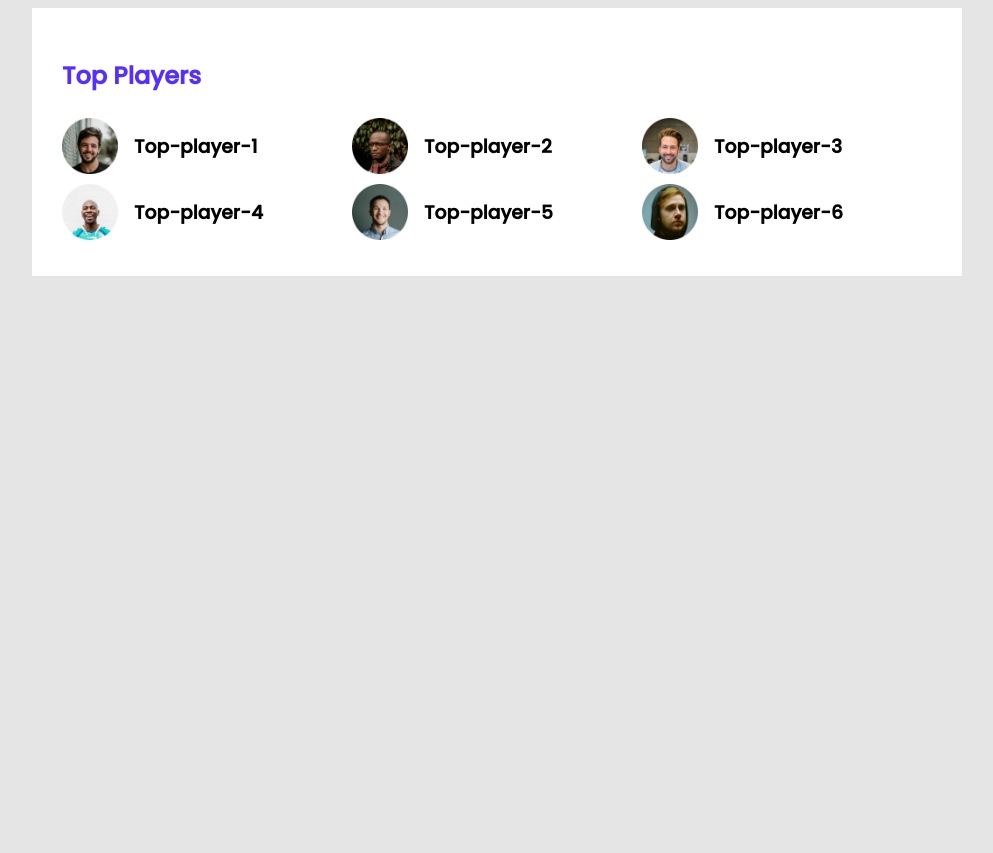
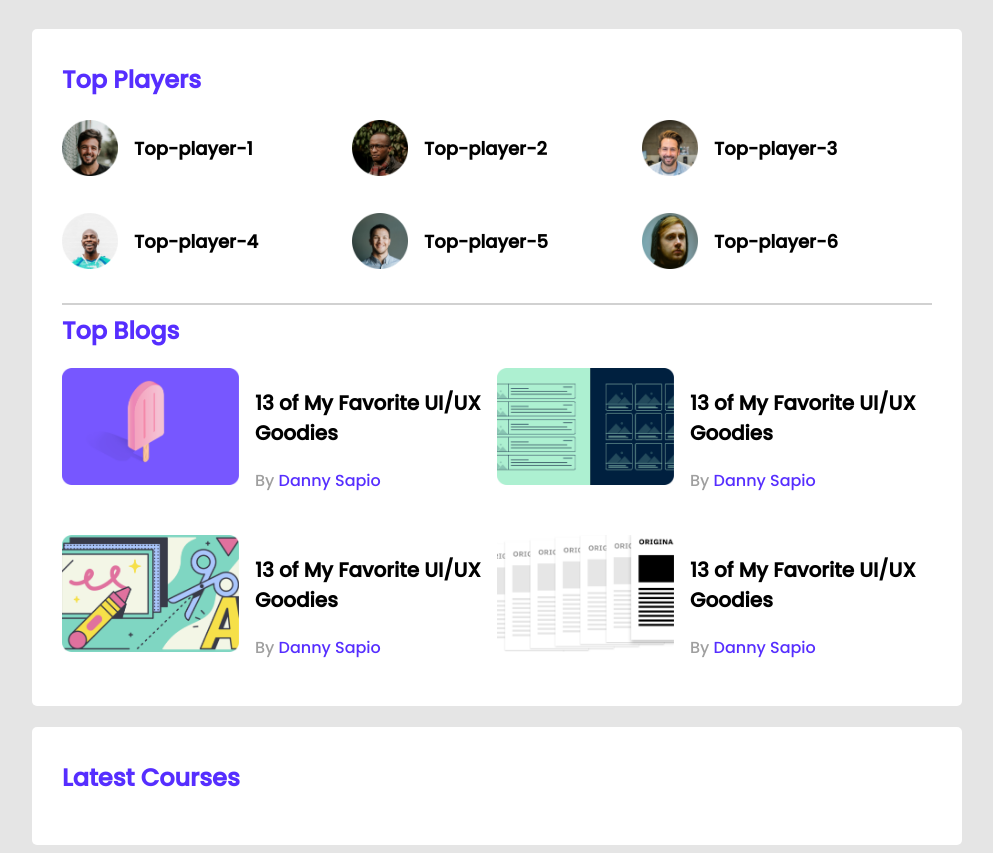
Before and after one commit to Arafat817/leader-board-css3, a plain HTML site: page index.html in a window 1280 px wide. Shown: the whole page, without its empty margins (143-1136 px from the left). Before the commit the page ends 800 px from the top, so only its background shows below. Drawn offline with Linux system fonts and the light colour scheme.

Commit message:
css new file add

```diff
--- a/index.html
+++ b/index.html
@@ -46,6 +46,56 @@
                   </div>
               </div>
             </div>
+            <hr>
+            <div class="top-blogs">
+               <h2 class="section-title">Top Blogs</h2>
+               <div class="blogs">
+                  <article class="blog">
+                    <div class="thumbnail">
+                        <img src="images/blogs/blog-1.png" alt="">
+                    </div>
+                    <div class="blog-info">
+                        <h3 class="blog-title">13 of My Favorite
+                            UI/UX Goodies</h3>
+                            <p class="blog-author">By <a href="">Danny Sapio</a></p>
+                    </div>
+                  </article>
+                  <article class="blog">
+                    <div class="thumbnail">
+                        <img src="images/blogs/blog-2.png" alt="">
+                    </div>
+                    <div class="blog-info">
+                        <h3 class="blog-title">13 of My Favorite
+                            UI/UX Goodies</h3>
+                            <p class="blog-author">By <a href="">Danny Sapio</a></p>
+                    </div>
+                  </article>
+                  <article class="blog">
+                    <div class="thumbnail">
+                        <img src="images/blogs/blog-3.png" alt="">
+                    </div>
+                    <div class="blog-info">
+                        <h3 class="blog-title">13 of My Favorite
+                            UI/UX Goodies</h3>
+                            <p class="blog-author">By <a href="">Danny Sapio</a></p>
+                    </div>
+                  </article>
+                  <article class="blog">
+                    <div class="thumbnail">
+                        <img src="images/blogs/blog-4.png" alt="">
+                    </div>
+                    <div class="blog-info">
+                        <h3 class="blog-title">13 of My Favorite
+                            UI/UX Goodies</h3>
+                            <p class="blog-author">By <a href="">Danny Sapio</a></p>
+                    </div>
+                  </article>
+               </div>
+            </div>
+        </section>
+        <!-- latest courses -->
+        <section class="container">
+            <h2 class="section-title">Latest Courses</h2>
         </section>
     </main>
 </body>
--- a/styles/styles.css
+++ b/styles/styles.css
@@ -1,35 +1,87 @@
 /* font */
 @import url('https://fonts.googleapis.com/css2?family=Open+Sans&family=Poppins:wght@500&display=swap');
-body{
+
+body {
     font-family: 'Poppins', sans-serif;
     background-color: #E5E5E5;
 }
-main{
+
+main {
     display: flex;
-    justify-content: center;
+    flex-direction: column;
+    align-items: center;
 }
-.container{
+
+.container {
     background-color: #FFFFFF;
     width: 870px;
     padding: 30px;
+    margin-top: 21px;
+    border-radius: 5px;
 }
+
+hr {
+    border: 1px solid #D1D1D1;
+}
+
 /* top players styles */
-.section-title{
+.top-players {
+    margin-bottom: 30px;
+}
+
+.section-title {
     color: #562EFF;
     font-size: 24px;
+    margin-top: 3px;
 }
-.players{
+
+.players {
     display: grid;
     grid-template-columns: repeat(3, 1fr);
+    /* grid-templates-columns: 1fr 1fr 1fr; */
+    grid-row-gap: 30px;
 }
-.player{
+
+.player {
     display: flex;
     align-items: center;
 }
-.player img{
+
+.player img {
     width: 56px;
     height: 56px;
 }
-.player-name{
+
+.player-name {
+    margin-left: 16px;
+    font-size: 18px;
+}
+
+/* top blogs styles */
+.blogs{
+    display: grid;
+    grid-template-columns: repeat(2, 1fr);
+    grid-row-gap: 26px;
+}
+.blog{
+    display: flex;
+}
+.blog .thumbnail img {
+    width: 177px;
+    height: 117px;
+}
+.blog-info{
     margin-left: 16px;
 }
+.blog-title{
+    font-size: 20px;
+}
+.blog-author{
+    color: #9F9F9F;
+    font-size: 16px;
+}
+.blog-author a{
+    text-decoration: none;
+    font-size: 16px;
+    color: #562EFF;
+}
```
